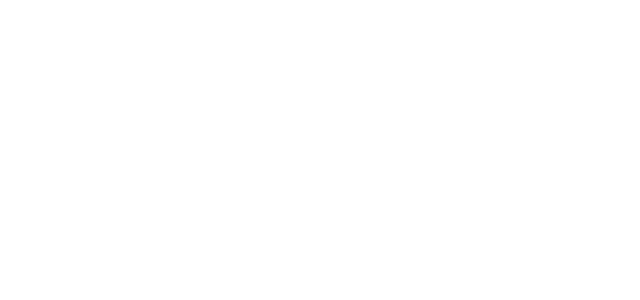
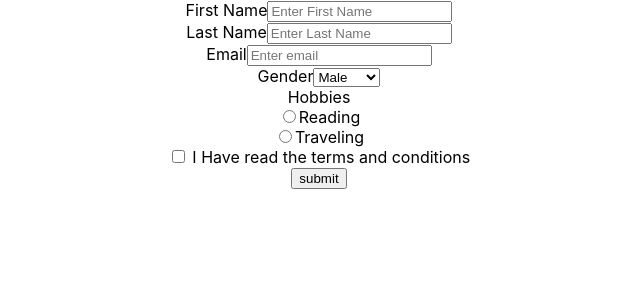
Before and after one commit to sriram-s-04/React_Gt, a React (Create React App) app: page /Form_usingState in a window 1280 px wide. Before the commit this address had no page. Shown: the top 300 px of the page, without its empty margins (321-961 px from the left). Built offline with nearby package versions, Linux system fonts and the light colour scheme.

Commit message:
till Form(26-05-25)

```diff
--- a/src/App.js
+++ b/src/App.js
@@ -9,7 +9,8 @@
 import Routing from './Training/Routing';
 import UseLocationHook from './Training/UseLocationHook';
 import UseParamsHook from './Training/UseParamsHook';
-import Form from './Tasks_sri/Form_26_05';
+import Form from './Training/Form_26_05';
+import Form_usingState from './Tasks_sri/Form_usingState';
 function App() {
   return (
     <div className="App">
@@ -29,6 +30,7 @@
         <Route path='/UseParamsHook/:id/:name' element={<UseParamsHook />}></Route>
         <Route path='/Useparamshook' element={<UseParamsHook />}></Route>
         <Route path='/Form' element={<Form />}></Route>
+        <Route path = "/Form_usingState" element={<Form_usingState/>}></Route>
       </Routes>
     </BrowserRouter>
     </div>
--- a/src/Tasks_sri/Form_26_05.js
+++ /dev/null
@@ -1,36 +0,0 @@
-import React from 'react'
-import Form from 'react-bootstrap/Form';
-
-const Form_26_05 = () => {
-  return (
- <>
-      <Form.Group className="mb-3">
-        <div>
-            <Form.Label>Email</Form.Label>
-            <Form.Control type="email" placeholder="Enter email" />
-        </div>
-        <div>
-            <Form.Label>Password</Form.Label>
-            <Form.Control type="password" placeholder="Enter password" />
-        </div>
-        <div>
-            <Form.Label>Confirm Password</Form.Label>
-            <Form.Control type="password" placeholder="Confirm password" />
-        </div>
-      </Form.Group>
-      <Form.Group className="mb-3">
-        <Form.Label>Gender</Form.Label>
-        <Form.Select >
-          <option>Male</option>
-          <option>Female</option>
-          <option>Other</option>
-        </Form.Select>
-      </Form.Group>
-      <Form.Group className="mb-3">
-        <Form.Check type="checkbox" label=" I Have read the terms and conditions" />
-      </Form.Group>
-    </>
-  )
-}
-
-export default Form_26_05
--- /dev/null
+++ b/src/Tasks_sri/Form_usingState.js
@@ -0,0 +1,62 @@
+import React from 'react'
+import Form from 'react-bootstrap/Form';
+import Button from 'react-bootstrap/esm/Button';
+
+const Form_usingState = () => {
+    const [formData, setFormData] = React.useState({
+        fristname: '',
+        lastName: '',
+        email: '',
+    });
+    const handleChange = (e) => {
+        const { name, value } = e.target;
+        setFormData({
+            ...formData,
+            [name]: value
+        });
+    }
+    const handleSubmits = (e) => {
+        e.preventDefault();
+        console.log(formData);
+    }
+
+  return (
+    <>
+    <Form onSubmit={handleSubmits   } noValidate>
+      <Form.Group className="mb-3">
+        <div>
+            <Form.Label>First Name</Form.Label>
+            <Form.Control type="text" placeholder="Enter First Name" name='fristname' onChange={handleChange} />
+        </div>
+        <div>
+            <Form.Label>Last Name</Form.Label>
+            <Form.Control type="text" placeholder="Enter Last Name" name='lastName'  onChange={handleChange}/>
+        </div>
+        <div>
+            <Form.Label>Email</Form.Label>
+            <Form.Control type="email" placeholder="Enter email" name='email' onChange={handleChange} />
+        </div>
+      </Form.Group>
+      <Form.Group className="mb-3">
+        <Form.Label>Gender</Form.Label>
+        <Form.Select name='gender'  onChange={handleChange} >
+          <option value="M">Male</option>
+          <option value="F">Female</option>
+          <option value="O">Other</option>
+        </Form.Select>
+      </Form.Group>
+        < Form.Group className="mb-3">
+        <Form.Label>Hobbies</Form.Label>
+        <Form.Check type="radio" label="Reading" name="hobby" value="Reading" onChange={handleChange} />
+        <Form.Check type="radio" label="Traveling" name="hobby" value="Traveling" onChange={handleChange} />
+        </Form.Group>
+      <Form.Group className="mb-3">
+        <Form.Check type="checkbox"  label=" I Have read the terms and conditions" />
+      </Form.Group>
+      <Button type='submit'>submit</Button>
+      </Form>
+    </>
+  )
+}
+
+export default Form_usingState
--- /dev/null
+++ b/src/Training/Form_26_05.js
@@ -0,0 +1,64 @@
+import React, { useState } from 'react'
+import Button from 'react-bootstrap/esm/Button';
+import Form from 'react-bootstrap/Form';
+
+
+const Form_26_05 = () => {
+
+    const [details, setDetails] = useState({
+        mail:"",
+        password:"",
+        confirmPassword:"",
+        gender:"",
+
+    })
+
+    function handleChange(e){
+        console.log({...details,[e.target.name]:e.target.value});
+
+
+        setDetails({...details,[e.target.name]:e.target.value})
+    }
+
+
+    function handleSubmit(e){
+        e.preventDefault()
+        console.log(details);
+
+    }
+
+  return (
+ <>
+ <Form onSubmit={handleSubmit} noValidate>
+      <Form.Group className="mb-3">
+        <div>
+            <Form.Label>Email</Form.Label>
+            <Form.Control type="email" placeholder="Enter email" name='mail' onChange={handleChange} />
+        </div>
+        <div>
+            <Form.Label>Password</Form.Label>
+            <Form.Control type="password" placeholder="Enter password" name='password'  onChange={handleChange}/>
+        </div>
+        <div>
+            <Form.Label>Confirm Password</Form.Label>
+            <Form.Control type="password" placeholder="Confirm password" name='confirmPassword' onChange={handleChange} />
+        </div>
+      </Form.Group>
+      <Form.Group className="mb-3">
+        <Form.Label>Gender</Form.Label>
+        <Form.Select name='gender'  onChange={handleChange} >
+          <option value="M">Male</option>
+          <option value="F">Female</option>
+          <option value="O">Other</option>
+        </Form.Select>
+      </Form.Group>
+      <Form.Group className="mb-3">
+        <Form.Check type="checkbox"  label=" I Have read the terms and conditions" />
+      </Form.Group>
+      <Button type='submit'>submit</Button>
+      </Form>
+    </>
+  )
+}
+
+export default Form_26_05
```
